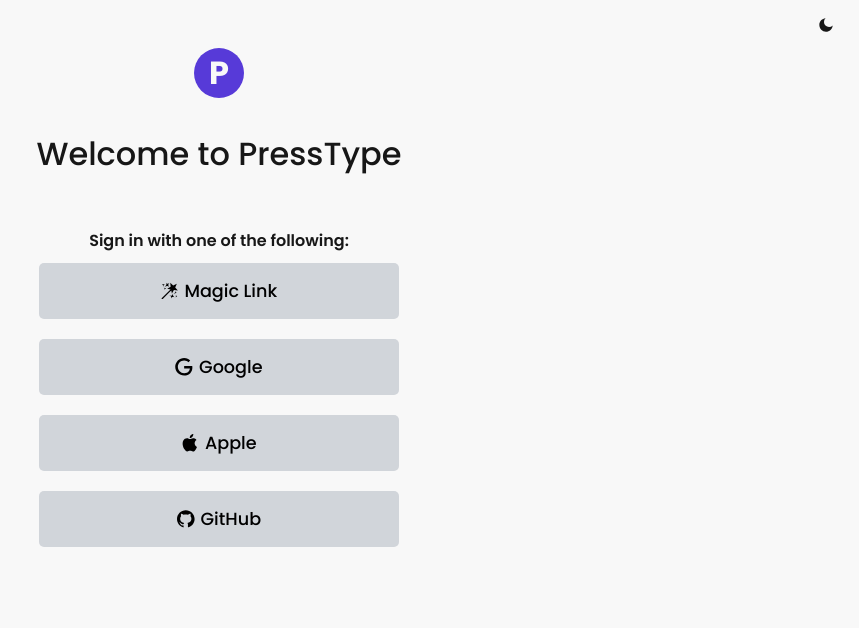
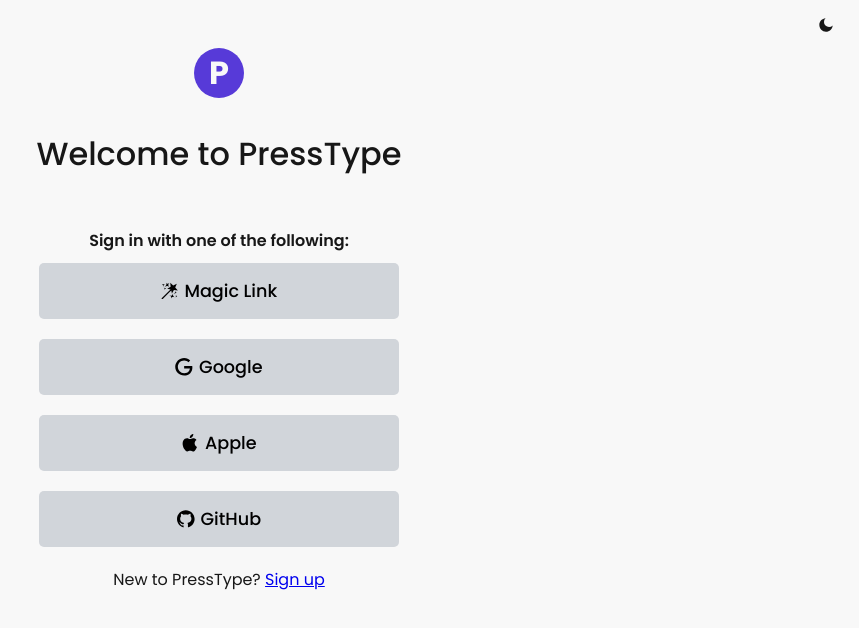
Before and after one commit to akinloluwami/presstype, a Next.js app: page / in a window 1280 px wide. Shown: the top 628 px of the page, without its empty margins (421-1280 px from the left). Built offline with nearby package versions, Linux system fonts and the light colour scheme.

Commit message:
link sh*t

```diff
--- a/layouts/auth_layout/AuthLayout.tsx
+++ b/layouts/auth_layout/AuthLayout.tsx
@@ -1,4 +1,5 @@
 import { useTheme } from "@/contexts/ThemeContext";
+import Link from "next/link";
 import { ReactNode } from "react";
 import { RiMoonFill, RiSunFill } from "react-icons/ri";
 import styles from "./styles.module.scss";
@@ -29,6 +30,15 @@ const AuthLayout = ({ children, auth_type }: AuthLayoutProps) => {
         </center>
         {children}
       </div>
+      <p>
+        {" "}
+        {auth_type === "Sign in"
+          ? "New to PressType?"
+          : "Already have an account?"}{" "}
+        <Link href={auth_type === "Sign in" ? "/signup" : "/"}>
+          {auth_type === "Sign in" ? "Sign up" : "Sign in"}
+        </Link>
+      </p>
     </div>
   );
 };
```
